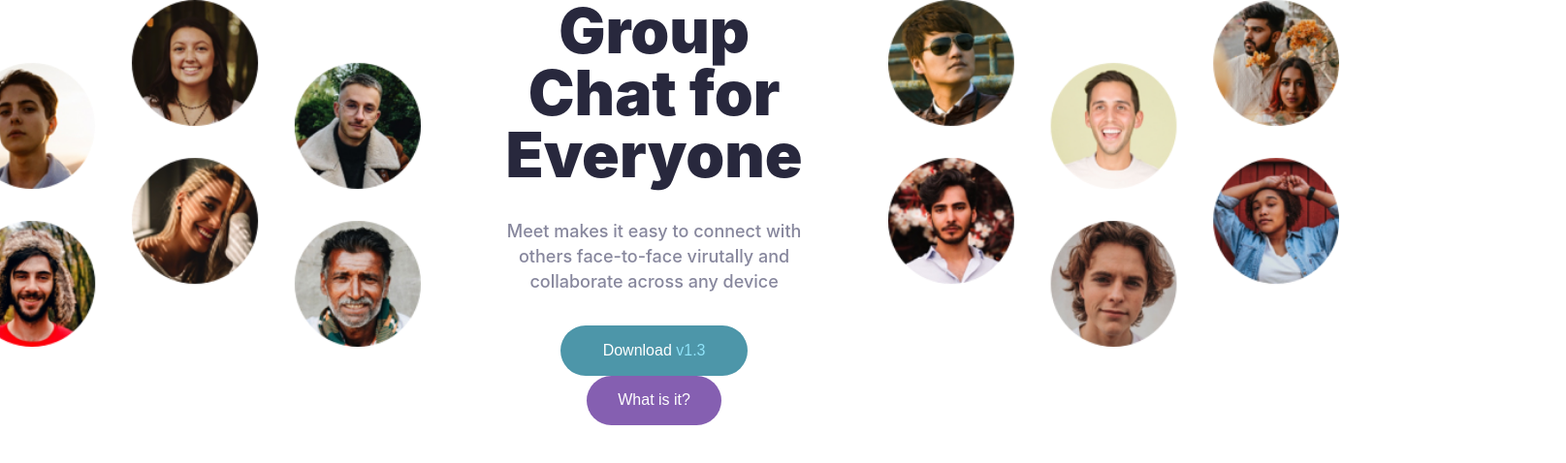
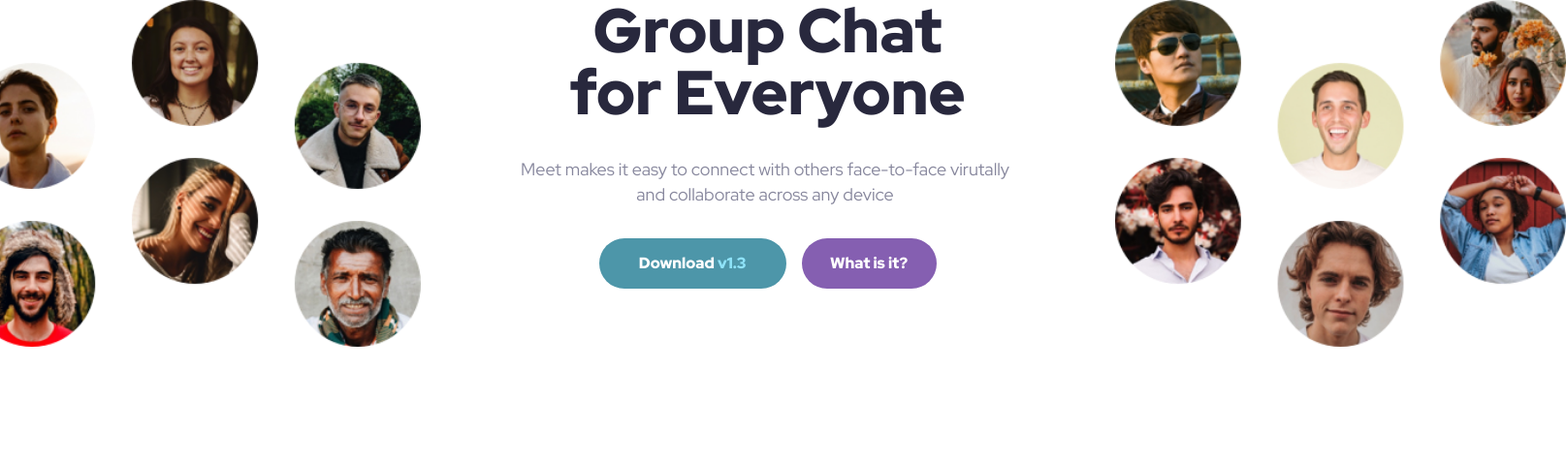
Before and after one commit to dialectrical/meet-landing-page, a React (Create React App) app: page / in a window 1280 px wide. Shown: the top 478 px of the page at 97% size, 1615 px wide, since content can reach past the window. Built offline with nearby package versions, Linux system fonts and the light colour scheme.

Commit message:
fix: adjusts hero styling to match figma

```diff
--- a/src/components/Hero.js
+++ b/src/components/Hero.js
@@ -17,7 +17,7 @@
           Meet makes it easy to connect with others face-to-face virutally and
           collaborate across any device
         </p>
-        <StyledButton theme={primaryButton}>
+        <StyledButton theme={primaryButton} style={{ marginRight: "16px" }}>
           Download <span>v1.3</span>
         </StyledButton>
         <StyledButton theme={secondaryButton}>What is it?</StyledButton>
--- a/src/components/styles/StyledButton.js
+++ b/src/components/styles/StyledButton.js
@@ -8,7 +8,9 @@
   color: #ffffff;
   cursor: pointer;
   font-size: 16px;
+  font-family: "Red Hat Display";
   line-height: 26px;
+  font-weight: 900;
   background-color: ${(props) => props.theme.background};
   :hover {
     background-color: ${(props) => props.theme.hover};
--- a/src/components/styles/StyledHeroContainer.js
+++ b/src/components/styles/StyledHeroContainer.js
@@ -7,12 +7,12 @@
   height: 358px;
   width: 100%;
   h2 {
-    margin: 0;
+    margin: 0 47.5px 34px 47.5px;
     font-size: 64px;
     line-height: 64px;
     font-weight: 900;
     color: #28283d;
-    margin-bottom: 34px;
+    width: 445px;
   }
   p {
     margin: 0;
@@ -21,5 +21,6 @@
     font-weight: 500;
     color: #87879d;
     margin-bottom: 32px;
+    width: 535px;
   }
 `;
--- a/src/index.css
+++ b/src/index.css
@@ -1,13 +1,13 @@
+@import url("https://fonts.googleapis.com/css2?family=Red+Hat+Display:wght@400;900&display=swap");
+
 body {
   margin: 0;
-  font-family: -apple-system, BlinkMacSystemFont, 'Segoe UI', 'Roboto', 'Oxygen',
-    'Ubuntu', 'Cantarell', 'Fira Sans', 'Droid Sans', 'Helvetica Neue',
-    sans-serif;
+  font-family: "Red Hat Display", sans-serif;
   -webkit-font-smoothing: antialiased;
   -moz-osx-font-smoothing: grayscale;
 }
 
 code {
-  font-family: source-code-pro, Menlo, Monaco, Consolas, 'Courier New',
+  font-family: source-code-pro, Menlo, Monaco, Consolas, "Courier New",
     monospace;
 }
```
